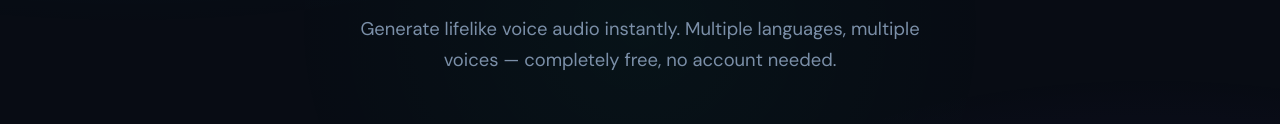
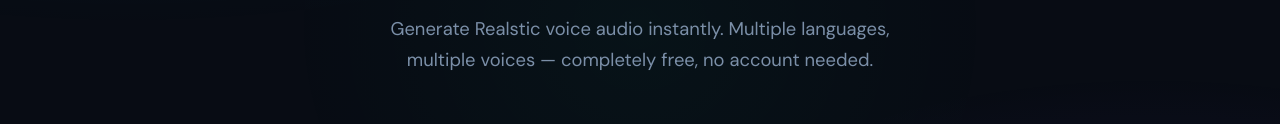
Before and after one commit to Saurabhjais25/freevoice-ai, a website: page index.html in a window 1280 px wide. Shown: the part 372-496 px from the top of the page. Drawn offline with nearby package versions, Linux system fonts and the light colour scheme.

```diff
--- a/index.html
+++ b/index.html
@@ -634,7 +634,7 @@
         <span>AI-Powered Text to Speech</span>
       </div>
       <h1>Turn Text Into<br /><span class="gradient-text">Natural Speech</span></h1>
-      <p>Generate lifelike voice audio instantly. Multiple languages, multiple voices — completely free, no account needed.</p>
+      <p>Generate Realstic voice audio instantly. Multiple languages, multiple voices — completely free, no account needed.</p>
     </section>
 
     <!-- Stats -->
```
